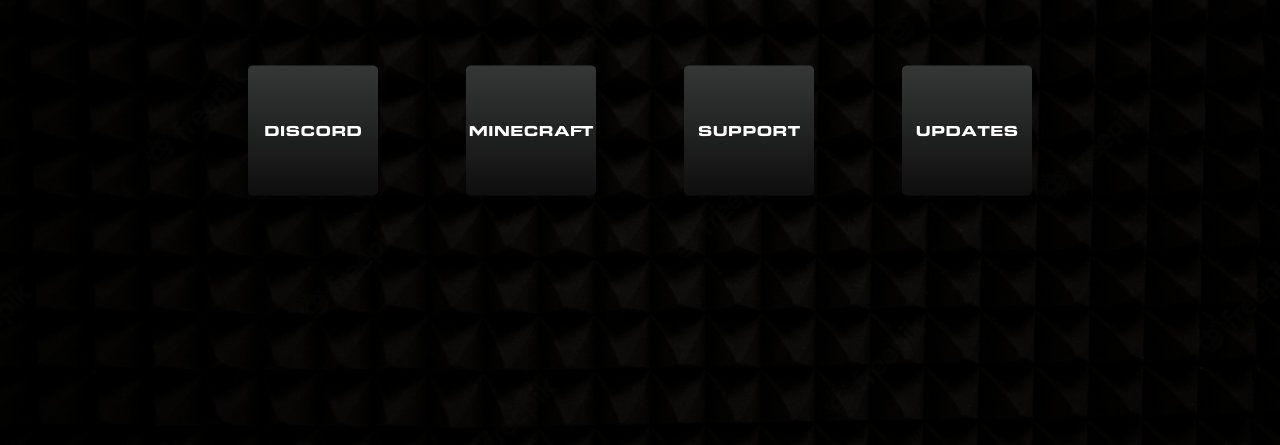
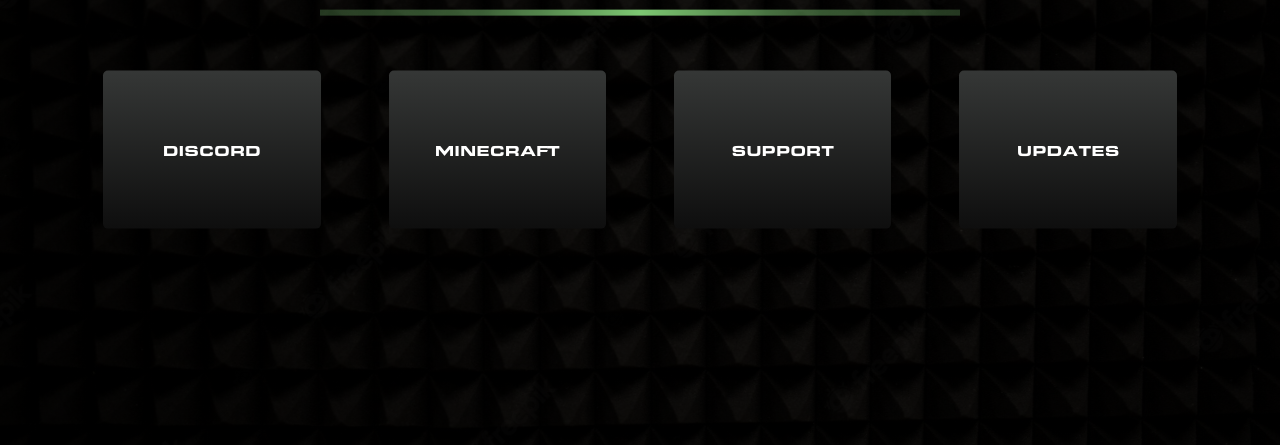
Before and after one commit to NocturneNetworkServers/nocturnenetworkservers.github.io, a plain HTML site: page index.html in a window 1280 px wide. Shown: the part 355-800 px from the top of the page. Drawn offline with Linux system fonts and the light colour scheme.

Commit message:
Add files via upload

```diff
--- a/404.css
+++ b/404.css
@@ -43,13 +43,19 @@
     font-family: 'modern';
 }
 
+.divider {
+    width: 20em;
+    height: 0.2em;
+    background-image: linear-gradient(to right,#7dc77244,#7dc77276,#7DC772,#7dc77276,#7dc77244);
+    position: relative;
+    top: 35px;
+    margin: auto;
+}
+
 .button {
-    width: 130px;
-    height: 130px;
-    padding: 15px 0;
-    text-align: center;
-    margin: 80px 40px;
-    font-weight: bold;
+    width: 14.5em;
+    height: 10.5em;
+    margin: 6em 2em;
     background: linear-gradient(#353736,#0E0E0E);
     border: 0px;
     border-radius: 5px;
@@ -63,9 +69,24 @@
     border-top: #7DC772 solid 4px;
     border-left: #7DC772 solid 0.3px;
     border-right: #7DC772 solid 0.3px;
-    border-bottom: #7DC772 solid 20px;
-    height: 140px;
-    width: 140px;
+    border-bottom: #7DC772 solid 22px;
+    height: 11em;
+    width: 15em;
     transform: translateY(-5%);
     background: linear-gradient(#0E0E0E,#353736);
 }
+
+::-webkit-scrollbar {
+    width: 10px;
+}
+
+
+::-webkit-scrollbar-track {
+    background: #353736;
+}
+
+
+::-webkit-scrollbar-thumb {
+    background: #7DC772;
+    border-radius: 2px;
+}
--- a/home.css
+++ b/home.css
@@ -44,12 +44,20 @@
     color: #7DC772;
 }
 
+.divider {
+    width: 20em;
+    height: 0.2em;
+    background-image: linear-gradient(to right,#7dc77244,#7dc77276,#7DC772,#7dc77276,#7dc77244);
+    position: relative;
+    top: 35px;
+    margin: auto;
+}
+
+
 .button {
-    width: 130px;
-    height: 130px;
-    padding: 15px 0;
-    text-align: center;
-    margin: 80px 40px;
+    width: 14.5em;
+    height: 10.5em;
+    margin: 6em 2em;
     background: linear-gradient(#353736,#0E0E0E);
     border: 0px;
     border-radius: 5px;
@@ -63,13 +71,18 @@
     border-top: #7DC772 solid 4px;
     border-left: #7DC772 solid 0.3px;
     border-right: #7DC772 solid 0.3px;
-    border-bottom: #7DC772 solid 20px;
-    height: 140px;
-    width: 140px;
+    border-bottom: #7DC772 solid 22px;
+    height: 11em;
+    width: 15em;
     transform: translateY(-5%);
     background: linear-gradient(#0E0E0E,#353736);
 }
 
+
+
+
+
+/*-Scrollbar-*/
 ::-webkit-scrollbar {
     width: 10px;
 }
--- a/index.html
+++ b/index.html
@@ -13,6 +13,8 @@
             <div class="logo">
                 <h1 id="title1">Nocturne</h1>
                 <h1 id="title2">Network</h1>
+                <div class="divider"></div>
+                <div class="dividergrade1"></div>
                 <div class="button1">
                     <button type="button" class="button">Discord</button>
                     <button type="button" class="button">Minecraft</button>
```
Also changed, not shown: 404.html (+1 -0 lines).
